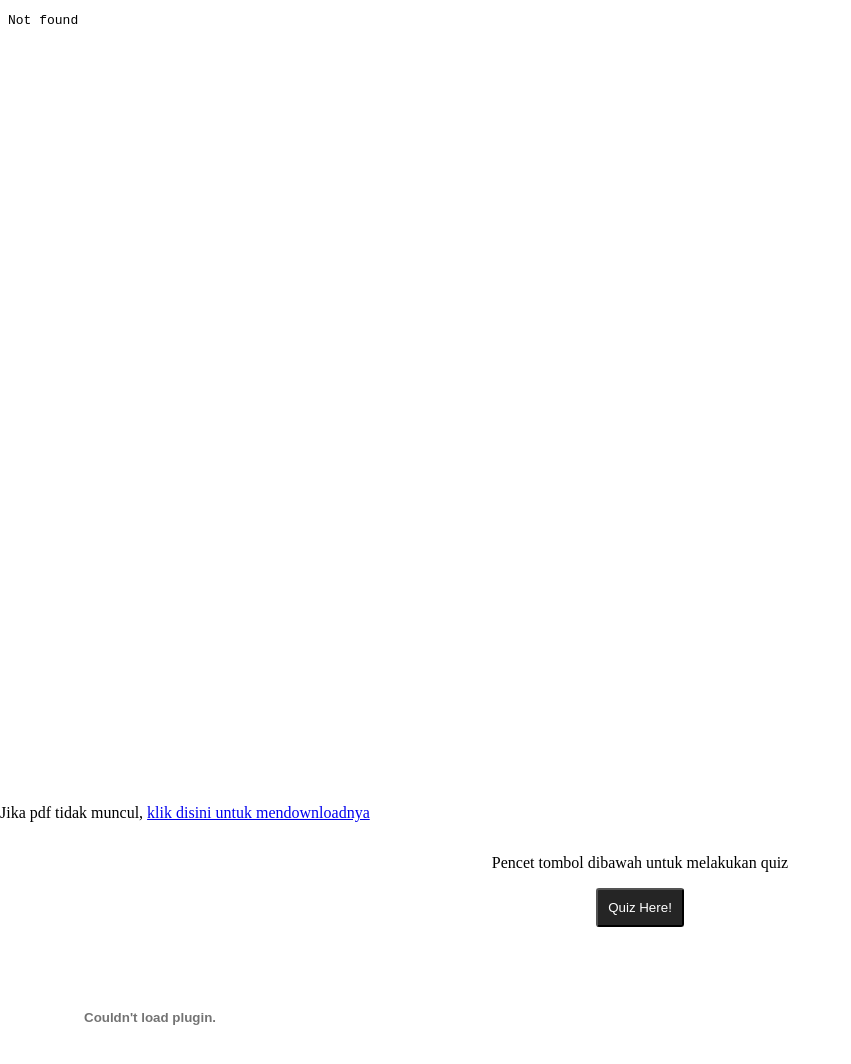
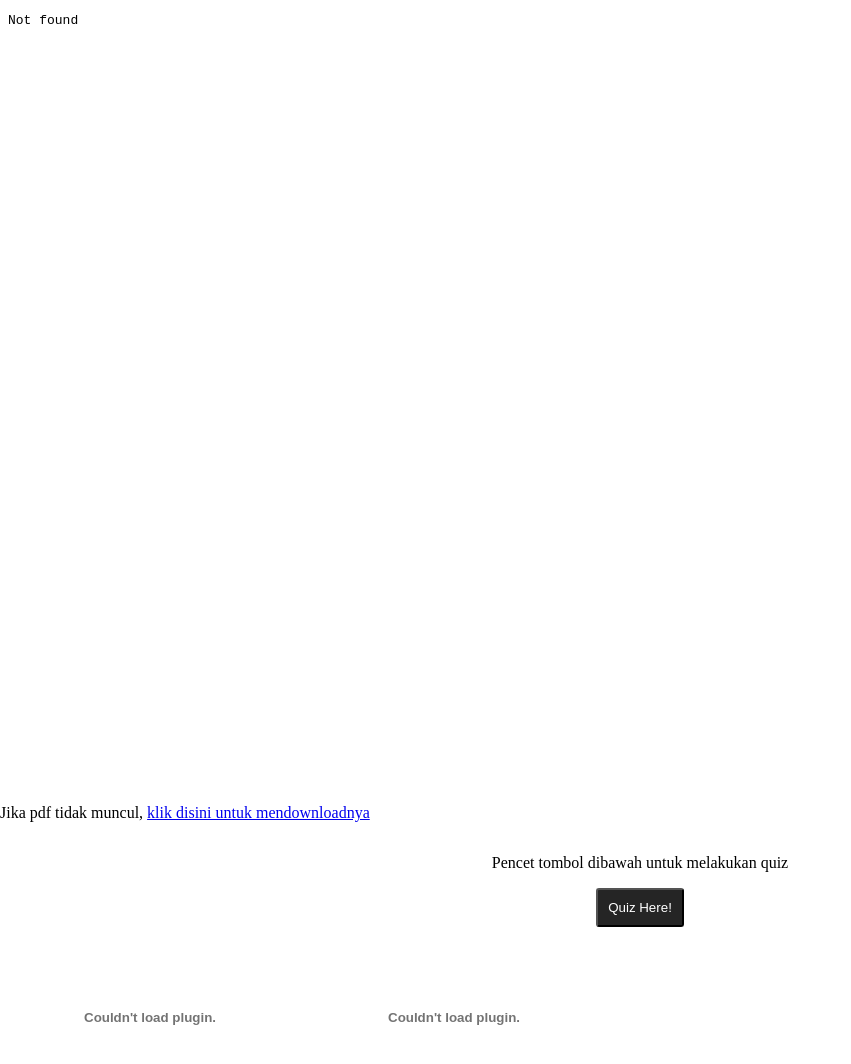
Before and after one commit to SB8V/test.github.io, a plain HTML site: page index.html in a window 1280 px wide. Shown: the whole page, without its empty margins (0-851 px from the left). Drawn offline with Linux system fonts and the light colour scheme.

Commit message:
Update index.html

```diff
--- a/index.html
+++ b/index.html
@@ -17,5 +17,6 @@
     <a href="https://forms.gle/AMUmzVshRhZvYF5JA"><button>Quiz Here!</button></a>
     </div>
     <embed src="Vacuum of Power.pdf">
+    <object data="Vacuum of Power.pdf"></object>
   </body>
 </html>
```
